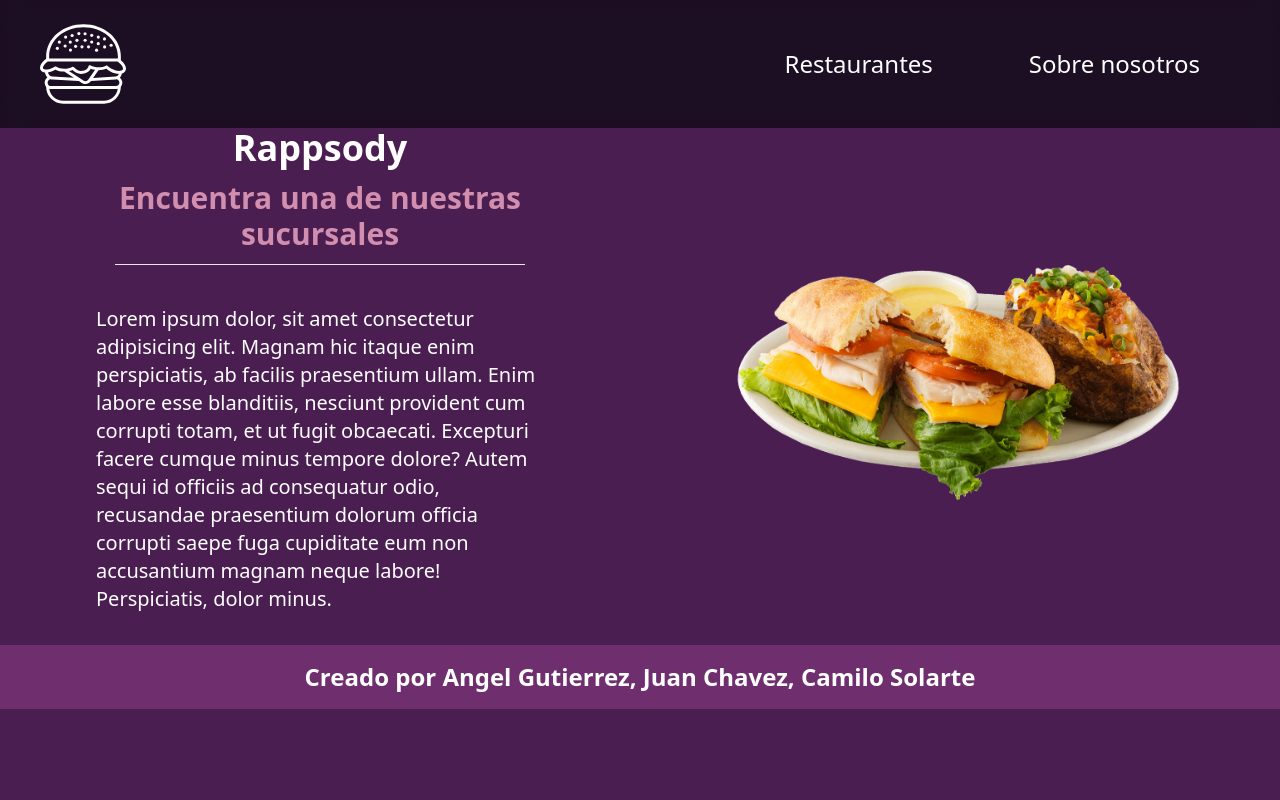
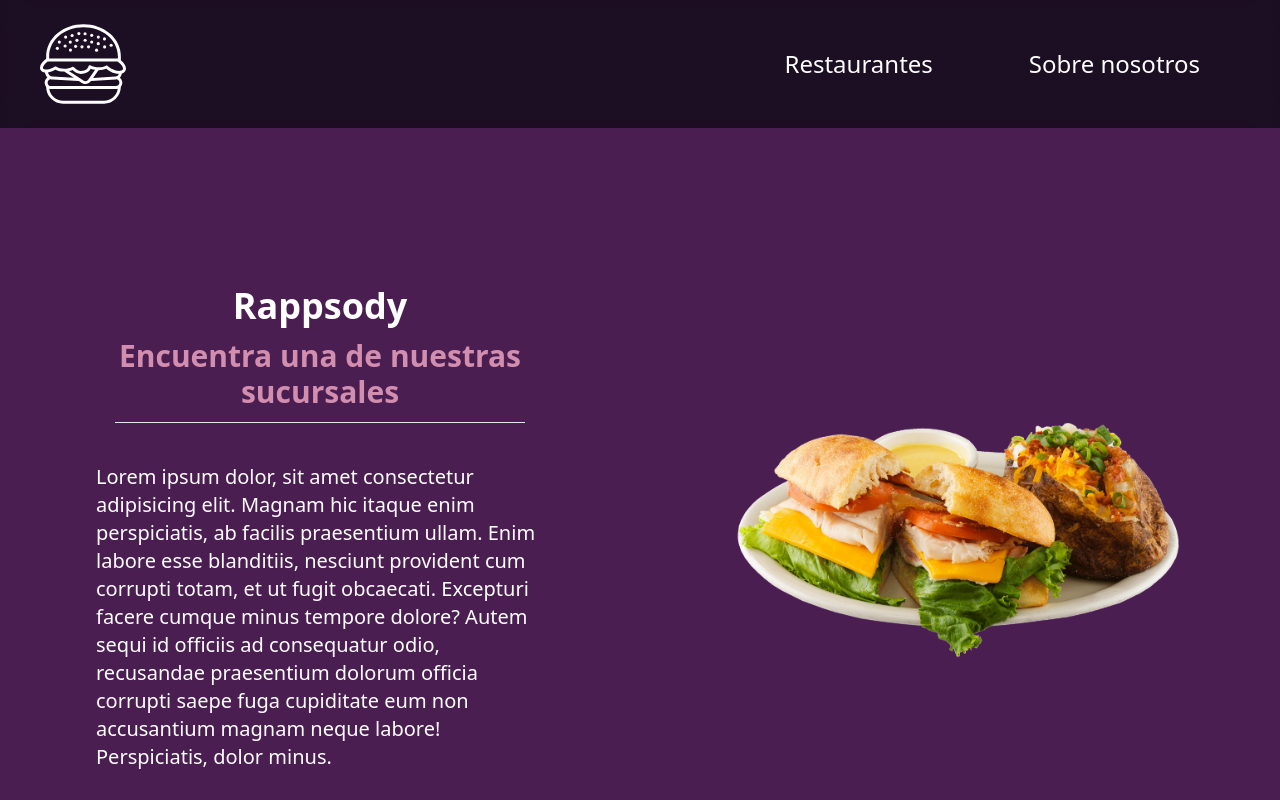
Before and after one commit to DraakoDev/Local-Restaurants, a React (Vite) app: page / in a window 1280 px wide. Shown: the top 800 px of the page. Built offline with nearby package versions, Linux system fonts and the light colour scheme.

Commit message:
feat(styles): Styling

```diff
--- a/src/index.css
+++ b/src/index.css
@@ -11,6 +11,7 @@
 
 body {
   background-color: #4b1e52;
+  min-height: 100vh;
 }
 
 .contain {
--- a/src/pages/HomePage.jsx
+++ b/src/pages/HomePage.jsx
@@ -3,7 +3,7 @@ import Footer from "../components/Footer";
 const HomePage = () => {
   return (
     <>
-      <main className="text-white flex flex-col xl:flex-row-reverse justify-center items-center">
+      <main className="text-white flex flex-col xl:flex-row-reverse justify-center items-center relative min-h-screen">
         <figure className="w-[350px] sm:w-3/4 lg:w-1/2 h-auto flex justify-center items-center px-20">
           <img src="/image-home-page.png" alt="Hamburger" className="" />
         </figure>
```
